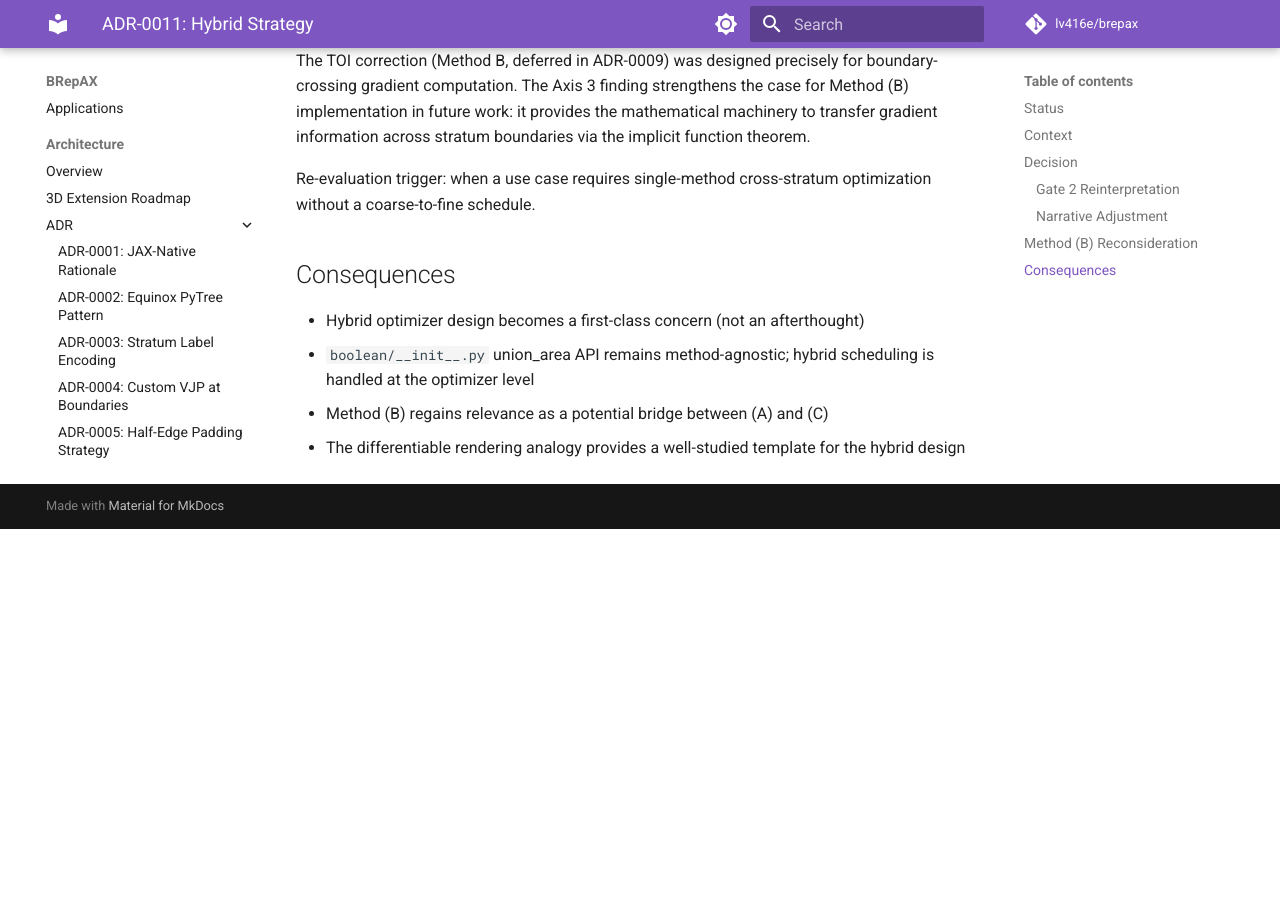
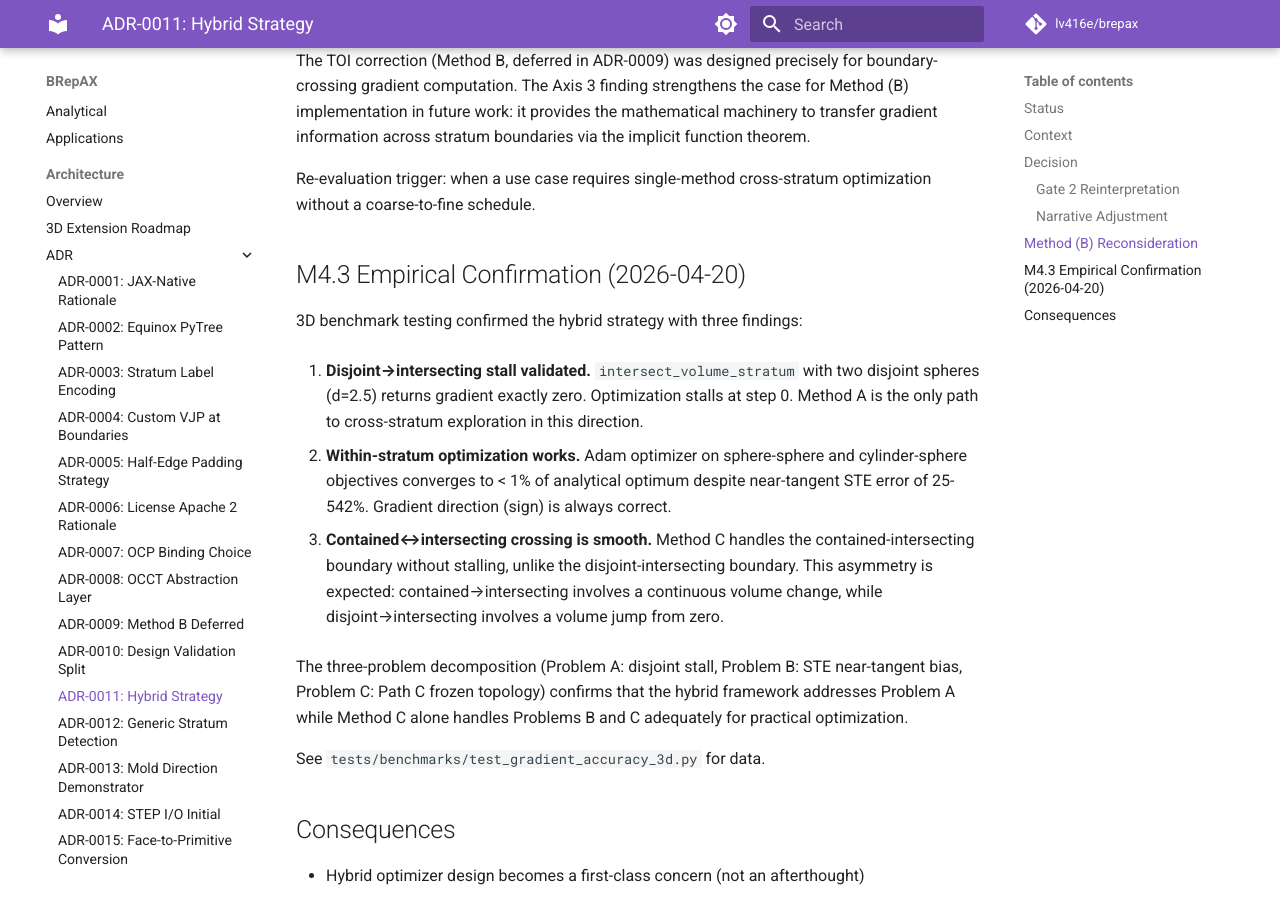
Before and after one commit to lv416e/brepax, an MkDocs documentation site: the page built from docs/architecture/adr/0011-hybrid-strategy.md, in a window 1280 px wide and 900 px high, scrolled down 1567 px. Built offline with MkDocs 1.6.1 and Material for MkDocs 9.7.7, drawn with Linux system fonts in a browser that asks for light colours; comment, search, counter and statistics services are not loaded; before the commit the page ends 2096 px from its top, so only the background shows below that.

Commit message:
docs(adr): update ADR-0009 and ADR-0011 with M4.3 empirical evidence
ADR-0009 (Method B deferred): add section documenting that M4.3
forced-label experiments confirmed Method B does not address the
primary Stratum 1 gradient error (STE kernel width, not detection).

ADR-0011 (Hybrid A+C): add section confirming disjoint stall,
within-stratum convergence, and contained↔intersecting smoothness
with benchmark data references.

Co-Authored-By: Claude <noreply@anthropic.com>

```diff
--- a/docs/architecture/adr/0011-hybrid-strategy.md
+++ b/docs/architecture/adr/0011-hybrid-strategy.md
@@ -41,6 +41,34 @@ The TOI correction (Method B, deferred in ADR-0009) was designed precisely for b
 
 Re-evaluation trigger: when a use case requires single-method cross-stratum optimization without a coarse-to-fine schedule.
 
+## M4.3 Empirical Confirmation (2026-04-20)
+
+3D benchmark testing confirmed the hybrid strategy with three findings:
+
+1. **Disjoint→intersecting stall validated.** `intersect_volume_stratum`
+   with two disjoint spheres (d=2.5) returns gradient exactly zero.
+   Optimization stalls at step 0. Method A is the only path to
+   cross-stratum exploration in this direction.
+
+2. **Within-stratum optimization works.** Adam optimizer on
+   sphere-sphere and cylinder-sphere objectives converges to
+   < 1% of analytical optimum despite near-tangent STE error
+   of 25-542%. Gradient direction (sign) is always correct.
+
+3. **Contained↔intersecting crossing is smooth.** Method C handles
+   the contained-intersecting boundary without stalling, unlike
+   the disjoint-intersecting boundary. This asymmetry is expected:
+   contained→intersecting involves a continuous volume change,
+   while disjoint→intersecting involves a volume jump from zero.
+
+The three-problem decomposition (Problem A: disjoint stall,
+Problem B: STE near-tangent bias, Problem C: Path C frozen
+topology) confirms that the hybrid framework addresses Problem A
+while Method C alone handles Problems B and C adequately for
+practical optimization.
+
+See `tests/benchmarks/test_gradient_accuracy_3d.py` for data.
+
 ## Consequences
 
 - Hybrid optimizer design becomes a first-class concern (not an afterthought)
```
Also changed, not shown: docs/architecture/adr/0009-method-b-deferred.md (+23 -0 lines).
